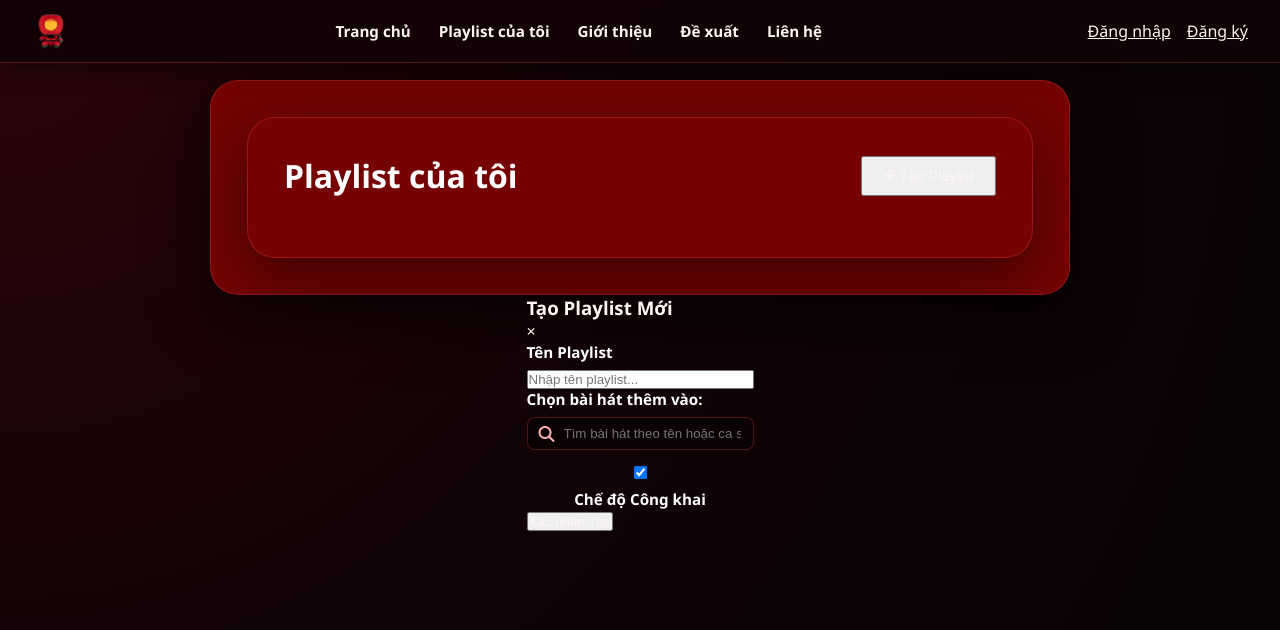
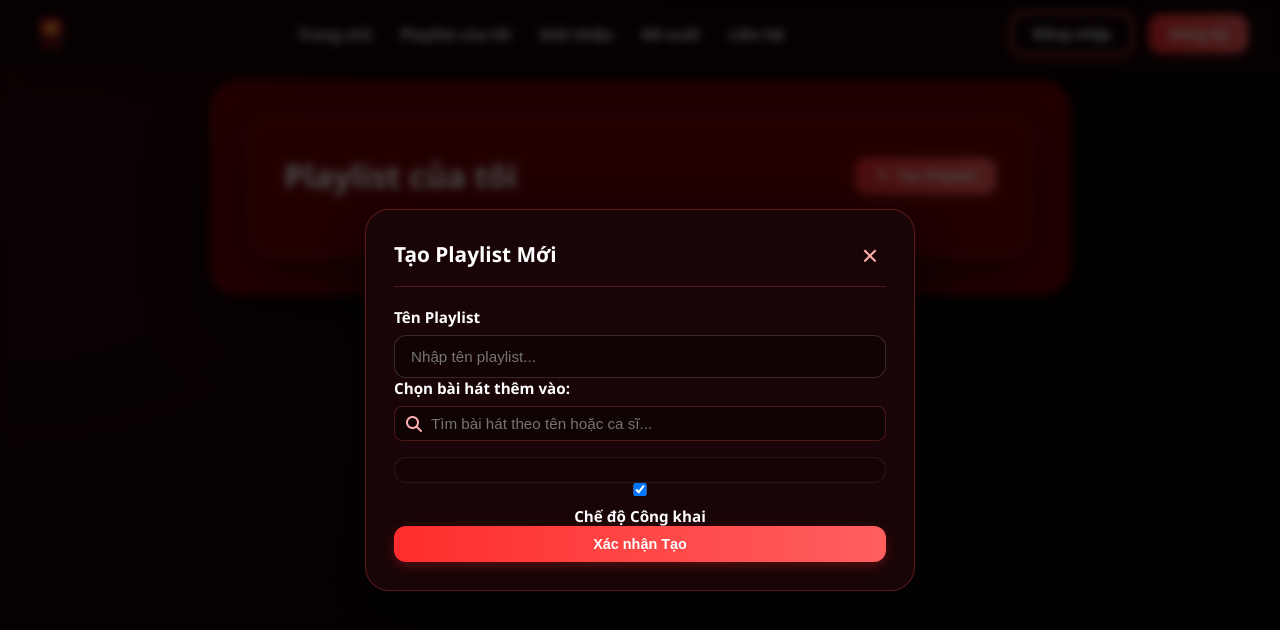
Before and after one commit to BahaBlastTG/EnRoy-, a website: page playlists.html in a window 1280 px wide. Both pictures are taken after a click on the button "Tạo Playlist". Drawn offline with nearby package versions, Linux system fonts and the light colour scheme; no server answers.

Commit message:
Fix modal styling and button issues

```diff
--- a/css/style.css
+++ b/css/style.css
@@ -308,6 +308,79 @@ main {
     cursor: pointer;
 }
 
+/* --- PLAYLIST CARDS GRID --- */
+.playlists-grid {
+    display: grid;
+    grid-template-columns: repeat(auto-fill, minmax(220px, 1fr));
+    gap: 16px;
+    width: 100%;
+}
+
+.playlist-card-box {
+    background: #500004;
+    border: 1px solid rgba(255, 255, 255, 0.1);
+    border-radius: 18px;
+    padding: 20px;
+    cursor: pointer;
+    transition: all 0.2s ease;
+    display: flex;
+    flex-direction: column;
+    justify-content: space-between;
+    min-height: 120px;
+}
+
+.playlist-card-box:hover {
+    background: #630005;
+    transform: translateY(-4px);
+    box-shadow: 0 8px 24px rgba(0, 0, 0, 0.4);
+}
+
+/* --- BUTTONS STYLING --- */
+.btn, .btn-auth, .submit-btn {
+    display: inline-flex;
+    align-items: center;
+    justify-content: center;
+    gap: 8px;
+    padding: 10px 20px;
+    border-radius: 12px;
+    background: linear-gradient(90deg, var(--primary), var(--accent));
+    color: #ffffff;
+    border: none;
+    font-weight: 700;
+    font-size: 0.9rem;
+    cursor: pointer;
+    transition: transform 0.2s ease, box-shadow 0.2s ease;
+    box-shadow: 0 4px 12px var(--shadow);
+    text-decoration: none;
+}
+
+.btn:hover, .btn-auth:hover, .submit-btn:hover {
+    transform: translateY(-2px);
+    box-shadow: 0 6px 18px rgba(255, 93, 93, 0.4);
+}
+
+.btn-full {
+    width: 100%;
+}
+
+.btn-back {
+    display: inline-flex;
+    align-items: center;
+    gap: 8px;
+    padding: 8px 12px;
+    font-size: 0.95rem;
+    cursor: pointer;
+}
+
+.btn-auth--login {
+    background: transparent;
+    border: 2px solid var(--accent);
+}
+
+.btn-auth--signup {
+    background: linear-gradient(90deg, var(--primary), var(--accent));
+}
+
 /* --- UPLOAD FORM (TRANG UPLOAD NHẠC) --- */
 .upload-form {
     width: 100%;
@@ -332,7 +405,9 @@ main {
 
 .upload-form input[type="text"],
 .upload-form textarea,
-.login__form input {
+.login__form input,
+.form-group input,
+.form-group textarea {
     width: 100%;
     padding: 12px 16px;
     border-radius: 12px;
@@ -341,10 +416,15 @@ main {
     color: #ffffff;
     font-size: 0.95rem;
     outline: none;
+    transition: border-color 0.3s ease;
 }
 
-.upload-form input[type="text"]:focus {
+.upload-form input[type="text"]:focus,
+.login__form input:focus,
+.form-group input:focus,
+.form-group textarea:focus {
     border-color: var(--accent);
+    background: rgba(0, 0, 0, 0.5);
 }
 
 .submit-btn, .btn-submit, .login__form button {
@@ -362,6 +442,126 @@ main {
 
 .submit-btn:hover, .btn-submit:hover, .login__form button:hover {
     transform: translateY(-2px);
+}
+
+/* --- MODAL STYLING --- */
+.modal-overlay {
+    display: none;
+    position: fixed;
+    top: 0;
+    left: 0;
+    right: 0;
+    bottom: 0;
+    background: rgba(0, 0, 0, 0.7);
+    backdrop-filter: blur(4px);
+    z-index: 2000;
+    align-items: center;
+    justify-content: center;
+}
+
+.modal-overlay.active {
+    display: flex;
+}
+
+.modal-content {
+    background: rgba(26, 6, 8, 0.98);
+    border: 1px solid var(--border);
+    border-radius: 24px;
+    padding: 28px;
+    max-width: 550px;
+    width: 90%;
+    max-height: 80vh;
+    overflow-y: auto;
+    box-shadow: 0 20px 60px rgba(0, 0, 0, 0.8);
+    animation: slideUp 0.3s ease forwards;
+}
+
+@keyframes slideUp {
+    from {
+        opacity: 0;
+        transform: translateY(20px);
+    }
+    to {
+        opacity: 1;
+        transform: translateY(0);
+    }
+}
+
+.modal-header {
+    display: flex;
+    justify-content: space-between;
+    align-items: center;
+    margin-bottom: 20px;
+    padding-bottom: 16px;
+    border-bottom: 1px solid var(--border);
+}
+
+.modal-header h3 {
+    margin: 0;
+    font-size: 1.3rem;
+    font-weight: 700;
+    color: #ffffff;
+}
+
+.close-btn {
+    background: none;
+    border: none;
+    color: var(--muted);
+    font-size: 1.8rem;
+    cursor: pointer;
+    padding: 0;
+    width: 32px;
+    height: 32px;
+    display: flex;
+    align-items: center;
+    justify-content: center;
+    transition: color 0.2s ease, transform 0.2s ease;
+}
+
+.close-btn:hover {
+    color: var(--accent);
+    transform: scale(1.15);
+}
+
+/* --- MODAL SONG LIST --- */
+.modal-song-list {
+    display: flex;
+    flex-direction: column;
+    gap: 12px;
+    max-height: 300px;
+    overflow-y: auto;
+    padding: 12px 0;
+    border: 1px solid rgba(255, 255, 255, 0.08);
+    border-radius: 12px;
+    padding: 12px;
+    background: rgba(0, 0, 0, 0.2);
+}
+
+.song-checkbox-item {
+    display: flex;
+    align-items: center;
+    gap: 10px;
+    padding: 8px;
+    border-radius: 8px;
+    cursor: pointer;
+    transition: background 0.2s ease;
+}
+
+.song-checkbox-item:hover {
+    background: rgba(255, 77, 77, 0.1);
+}
+
+.song-checkbox-item input[type="checkbox"] {
+    cursor: pointer;
+    width: 18px;
+    height: 18px;
+    accent-color: var(--primary);
+}
+
+.song-checkbox-item label {
+    margin: 0;
+    cursor: pointer;
+    flex: 1;
 }
 
 /* --- FOOTER STYLES --- */
@@ -520,6 +720,12 @@ body.has-player .main-container {
     color: var(--text);
     font-size: 1.1rem;
     cursor: pointer;
+    transition: color 0.2s ease, transform 0.2s ease;
+}
+
+.btn-ctrl:hover {
+    color: var(--accent);
+    transform: scale(1.1);
 }
 
 .btn-ctrl.play-main {
@@ -531,6 +737,7 @@ body.has-player .main-container {
     display: flex;
     align-items: center;
     justify-content: center;
+    font-size: 1.2rem;
 }
 
 /* Responsive: Ẩn sidebar trên màn hình nhỏ hoặc đưa xuống dưới */
@@ -543,4 +750,29 @@ body.has-player .main-container {
         max-width: 860px;
         margin: 0 auto 20px auto;
     }
+
+    body.has-player .main-container {
+        margin-left: 0 !important;
+        margin-right: 0 !important;
+        max-width: 860px !important;
+    }
 }
+
+/* Scrollbar styling */
+::-webkit-scrollbar {
+    width: 8px;
+}
+
+::-webkit-scrollbar-track {
+    background: rgba(255, 77, 77, 0.1);
+    border-radius: 10px;
+}
+
+::-webkit-scrollbar-thumb {
+    background: rgba(255, 45, 45, 0.4);
+    border-radius: 10px;
+}
+
+::-webkit-scrollbar-thumb:hover {
+    background: rgba(255, 45, 45, 0.6);
+}
```
